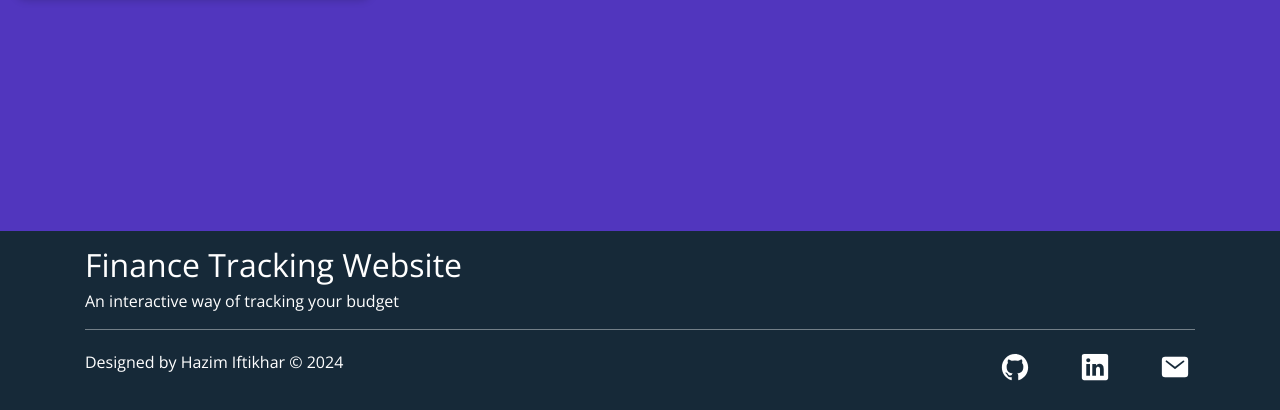
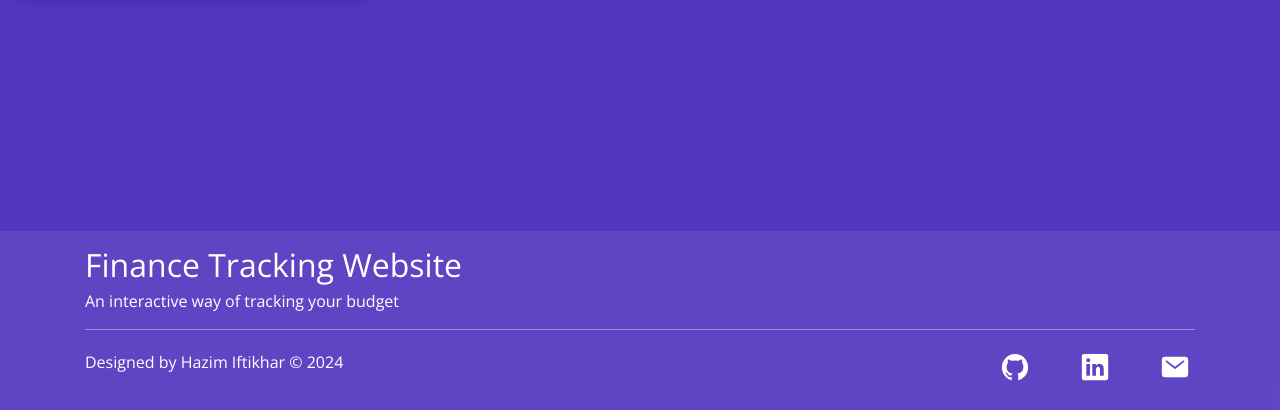
Before and after one commit to Hazim2024/Finance-Tracker, a PHP site: page / in a window 1280 px wide. Shown: the part 633-1043 px from the top of the page. Run offline with PHP 8.4, Linux system fonts and the light colour scheme; some libraries are stand-ins or nearby versions.

Commit message:
footer changed

```diff
--- a/style.css
+++ b/style.css
@@ -470,7 +470,7 @@ button {
 
 /* Footer */
 footer {
-    background: linear-gradient(to bottom, #162938 0%, #162938 50%, #162938 100%);
+    background: #5f46c4fa;
     color: #fff;
     padding-top: 10px;
 }
```
